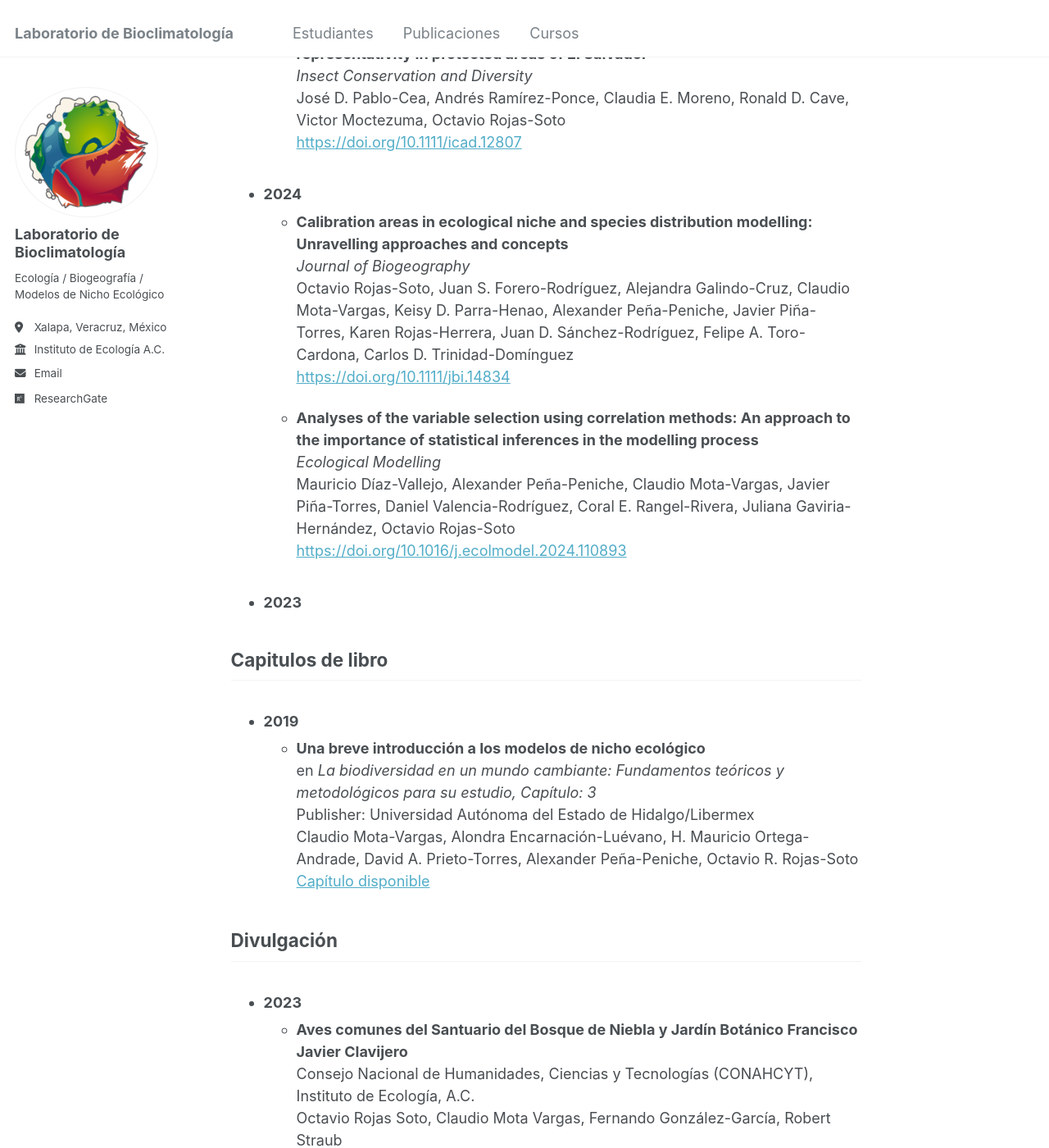
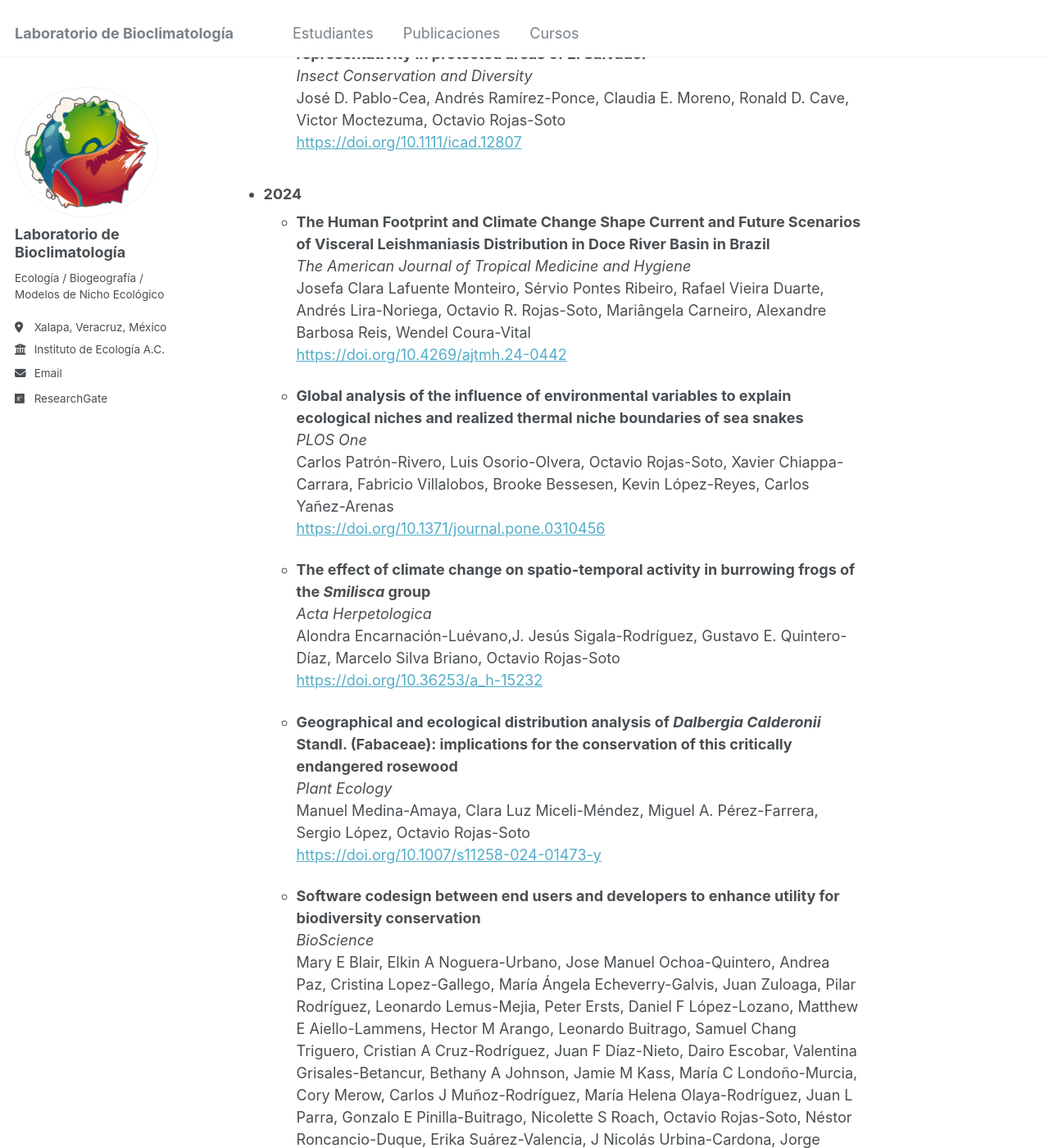
Before and after one commit to Labbioclim/bioclimat, a Jekyll site: the page built from _pages/markdown.md, in a window 1280 px wide and 1400 px high, scrolled down 1204 px. Shown: the whole window at 82% size. Built offline with Jekyll 4.4.1, drawn with Linux system fonts in a browser that asks for light colours; some of the changed text lies outside the part shown.

Commit message:
Update markdown.md

```diff
--- a/_pages/markdown.md
+++ b/_pages/markdown.md
@@ -25,7 +25,7 @@ Juan David Sánchez-Rodríguez, Citali Edith Esparza-Estrada, Alejandro Espinosa
 Daniel Valencia-Rodríguez, Fabricio Villalobos, Pablo A. Tedesco, Norman Mercado-Silva, Miguel Rubio-Godoy, Octavio Rojas-Soto<br>
 [https://doi.org/10.1111/fwb.70014](https://doi.org/10.1111/fwb.70014)
 
-  * **Climate Change threatens Pupping Sites of the Critically Endangered Mustelus schmitti: Insights from Ecological Niche Models for Ocean Conservation**<br>
+  * **Climate Change threatens Pupping Sites of the Critically Endangered *Mustelus schmitti*: Insights from Ecological Niche Models for Ocean Conservation**<br>
 *Estuarine, Coastal and Shelf Science*<br>
 Pablo E. Santana, Javier Nori, Octavio Rojas-Soto, Federico Cortés, Jorge H. Colonello, Mariano Elisio<br>
 [https://doi.org/10.1016/j.ecss.2025.109132](https://doi.org/10.1016/j.ecss.2025.109132)
@@ -40,26 +40,81 @@ Pablo E. Santana, Javier Nori, Octavio Rojas-Soto, Federico Cortés, Jorge H. Co
 José D. Pablo-Cea, Andrés Ramírez-Ponce, Claudia E. Moreno, Ronald D. Cave, Victor Moctezuma, Octavio Rojas-Soto<br>
 [https://doi.org/10.1111/icad.12807](https://doi.org/10.1111/icad.12807)
 
+* ### 2024
+  * **The Human Footprint and Climate Change Shape Current and Future Scenarios of Visceral Leishmaniasis Distribution in Doce River Basin in Brazil**<br>
+*The American Journal of Tropical Medicine and Hygiene*<br>
+Josefa Clara Lafuente Monteiro, Sérvio Pontes Ribeiro, Rafael Vieira Duarte, Andrés Lira-Noriega, Octavio R. Rojas-Soto, Mariângela Carneiro, Alexandre Barbosa Reis, Wendel Coura-Vital <br>
+[https://doi.org/10.4269/ajtmh.24-0442](https://doi.org/10.4269/ajtmh.24-0442)
 
-* ### 2024
-  * **Calibration areas in ecological niche and species distribution modelling: Unravelling approaches and concepts**<br>
-_Journal of Biogeography_<br>
-Octavio Rojas-Soto, Juan S. Forero-Rodríguez, Alejandra Galindo-Cruz, Claudio Mota-Vargas, Keisy D. Parra-Henao, Alexander Peña-Peniche, Javier Piña-Torres, Karen Rojas-Herrera, Juan D. Sánchez-Rodríguez, Felipe A. Toro-Cardona, Carlos D. Trinidad-Domínguez<br>
-[https://doi.org/10.1111/jbi.14834](https://doi.org/10.1111/jbi.14834)
+  * **Global analysis of the influence of environmental variables to explain ecological niches and realized thermal niche boundaries of sea snakes**<br>
+*PLOS One*<br>
+Carlos Patrón-Rivero, Luis Osorio-Olvera, Octavio Rojas-Soto, Xavier Chiappa-Carrara, Fabricio Villalobos, Brooke Bessesen, Kevin López-Reyes, Carlos Yañez-Arenas <br>
+[https://doi.org/10.1371/journal.pone.0310456](https://doi.org/10.1371/journal.pone.0310456)
+
+  * **The effect of climate change on spatio-temporal activity in burrowing frogs of the *Smilisca* group**<br>
+*Acta Herpetologica*<br>
+Alondra Encarnación-Luévano,J. Jesús Sigala-Rodríguez, Gustavo E. Quintero-Díaz, Marcelo Silva Briano, Octavio Rojas-Soto <br>
+[https://doi.org/10.36253/a_h-15232](https://doi.org/10.36253/a_h-15232)
+
+  * **Geographical and ecological distribution analysis of *Dalbergia Calderonii* Standl. (Fabaceae): implications for the conservation of this critically endangered rosewood**<br>
+*Plant Ecology*<br>
+Manuel Medina-Amaya, Clara Luz Miceli-Méndez, Miguel A. Pérez-Farrera, Sergio López, Octavio Rojas-Soto <br>
+[https://doi.org/10.1007/s11258-024-01473-y](https://doi.org/10.1007/s11258-024-01473-y)
+
+  * **Software codesign between end users and developers to enhance utility for biodiversity conservation**<br>
+*BioScience*<br>
+Mary E Blair, Elkin A Noguera-Urbano, Jose Manuel Ochoa-Quintero, Andrea Paz, Cristina Lopez-Gallego, María Ángela Echeverry-Galvis, Juan Zuloaga, Pilar Rodríguez, Leonardo Lemus-Mejia, Peter Ersts, Daniel F López-Lozano, Matthew E Aiello-Lammens, Hector M Arango, Leonardo Buitrago, Samuel Chang Triguero, Cristian A Cruz-Rodríguez, Juan F Díaz-Nieto, Dairo Escobar, Valentina Grisales-Betancur, Bethany A Johnson, Jamie M Kass, María C Londoño-Murcia, Cory Merow, Carlos J Muñoz-Rodríguez, María Helena Olaya-Rodríguez, Juan L Parra, Gonzalo E Pinilla-Buitrago, Nicolette S Roach, Octavio Rojas-Soto, Néstor Roncancio-Duque, Erika Suárez-Valencia, J Nicolás Urbina-Cardona, Jorge Velásquez-Tibatá, Camilo A Zapata-Martinez, Robert P Anderson <br>
+[https://doi.org/10.1093/biosci/biae097](https://doi.org/10.1093/biosci/biae097)
+
+  * **Critical habitats: climate change and habitat loss as drivers of change in the geographic ranges of Neotropical woodcreepers (Aves: Furnariidae) in Mexico**<br>
+*Regional Environmental Change*<br>
+Rosa I. Salazar-Miranda, Felipe A. Toro-Cardona, Octavio Rojas-Soto, Pablo Sierra-Morales, César A. Ríos-Muñoz, Roberto Carlos Almazán-Núñez <br>
+[https://doi.org/10.1007/s10113-024-02303-7](https://doi.org/10.1007/s10113-024-02303-7)
 
   * **Analyses of the variable selection using correlation methods: An approach to the importance of statistical inferences in the modelling process**<br>
 *Ecological Modelling*<br>
 Mauricio Díaz-Vallejo, Alexander Peña-Peniche, Claudio Mota-Vargas, Javier Piña-Torres, Daniel Valencia-Rodríguez, Coral E. Rangel-Rivera, Juliana Gaviria-Hernández, Octavio Rojas-Soto<br>
 [https://doi.org/10.1016/j.ecolmodel.2024.110893](https://doi.org/10.1016/j.ecolmodel.2024.110893)
 
+  * **Western Atlantic regionalization based on distributional congruence patterns of Scleractinian corals**<br>
+*Ocean & Coastal Management*<br>
+Aileen Aja-ArteagaA, Ana L. Gutiérrez-Velázquez. L. Ortiz-Lozano, Octavio R. Rojas-Soto<br>
+[https://doi.org/10.1016/j.ocecoaman.2024.107213](https://doi.org/10.1016/j.ocecoaman.2024.107213)
+
+  * **Recent changes in tropical-dry-forest connectivity within the Balsas Basin Biogeographic Province: potential effects on endemic-bird distributions**<br>
+*Nature Conservation*<br>
+Alejandra Galindo-Cruz, Francisco Javier Sahagún-Sánchez, Fabiola López-Barrera, Octavio Rojas-Soto<br>
+[https://doi.org/10.3897/natureconservation.55.120594](https://doi.org/10.3897/natureconservation.55.120594)
+
+  * **Loquat (*Eriobotrya japonica*) fruit consumption and preference by cloud forest birds: Implications for woody native species regeneration**<br>
+*Forest Ecology and Management*<br>
+Angel J. Carpinteiro-Díaz, Claudio Mota-Vargas, Octavio R. Rojas-Soto, Fabiola López-Barrera<br>
+[https://doi.org/10.1016/j.foreco.2024.121896](https://doi.org/10.1016/j.foreco.2024.121896)
+
+  * **Geographic variation in morphology and plumage within the Long-tailed Wood-Partridge (*Dendrortyx macroura*)** <br>
+*The Wilson Journal of Ornithology*<br>
+Claudio Mota-Vargas, John McCormack, Octavio Rojas-Soto<br>
+[https://doi.org/10.1676/22-00041](https://doi.org/10.1676/22-00041)
+
+  * **Calibration areas in ecological niche and species distribution modelling: Unravelling approaches and concepts**<br>
+_Journal of Biogeography_<br>
+Octavio Rojas-Soto, Juan S. Forero-Rodríguez, Alejandra Galindo-Cruz, Claudio Mota-Vargas, Keisy D. Parra-Henao, Alexander Peña-Peniche, Javier Piña-Torres, Karen Rojas-Herrera, Juan D. Sánchez-Rodríguez, Felipe A. Toro-Cardona, Carlos D. Trinidad-Domínguez<br>
+[https://doi.org/10.1111/jbi.14834](https://doi.org/10.1111/jbi.14834)
 
 * ### 2023
 
 
 ## Capitulos de libro
+* ### 2024
+  * **Avian Disease Ecology in the Neotropics**<br>
+en *Ecology of Wildlife Diseases in the Neotropics, Capitulo: 5*<br>
+Publisher: Springer<br>
+Paulina Álvarez-Mendizábal, María José Tolsa, Octavio Rojas-Soto, Ian MacGregor-Fors & Diego Santiago-Alarcon <br>
+[https://doi.org/10.1007/978-3-031-50531-7_5](https://doi.org/10.1007/978-3-031-50531-7_5)
+
 * ### 2019
   * **Una breve introducción a los modelos de nicho ecológico**<br>
-en _La biodiversidad en un mundo cambiante: Fundamentos teóricos y metodológicos para su estudio, Capítulo: 3_<br>
+en *La biodiversidad en un mundo cambiante: Fundamentos teóricos y metodológicos para su estudio, Capítulo: 3*<br>
 Publisher: Universidad Autónoma del Estado de Hidalgo/Libermex<br>
 Claudio Mota-Vargas, Alondra Encarnación-Luévano, H. Mauricio Ortega-Andrade, David A. Prieto-Torres, Alexander Peña-Peniche, Octavio R. Rojas-Soto<br>
 [Capítulo disponible](https://www.researchgate.net/publication/339181920_Una_breve_introduccion_a_los_modelos_de_nicho_ecologico)
```
